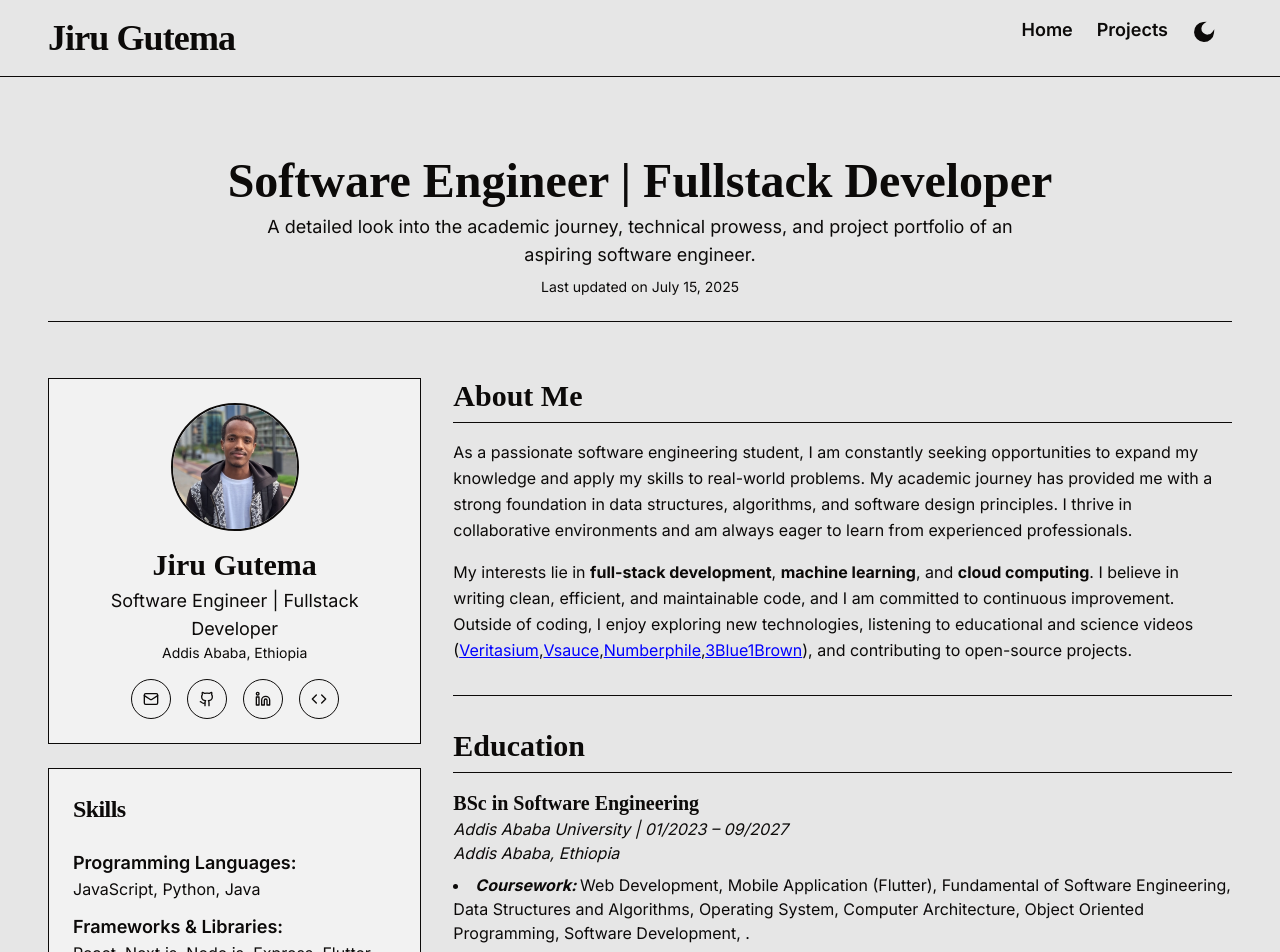
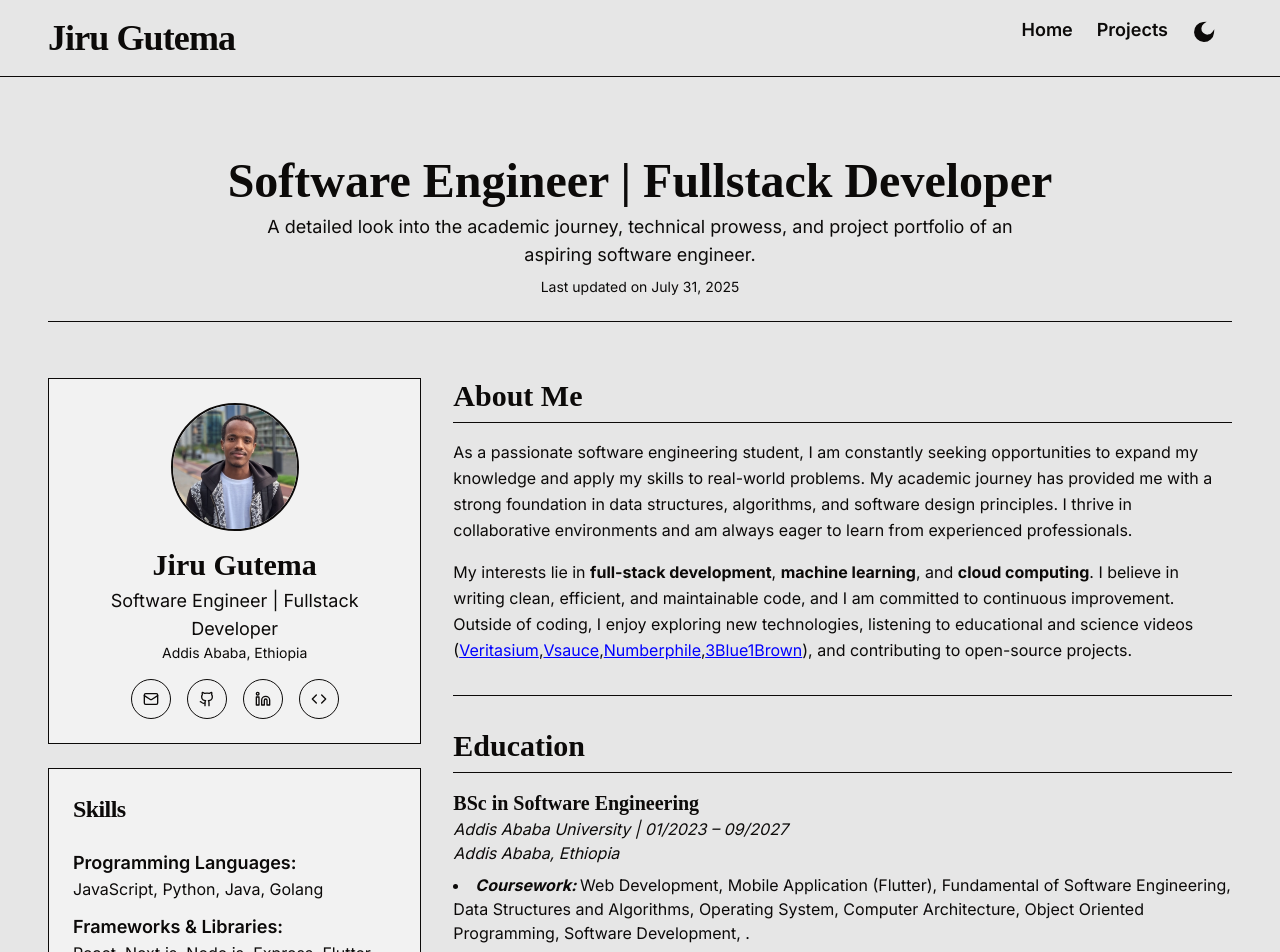
Before and after one commit to JiruGutema/Profile-Portfolio, a Next.js app: page / in a window 1280 px wide. Shown: the top 952 px of the page. Built offline with nearby package versions, Linux system fonts and the light colour scheme.

Commit message:
golang is added

```diff
--- a/app/page.tsx
+++ b/app/page.tsx
@@ -17,7 +17,7 @@ export default function PortfolioPage() {
           project portfolio of an aspiring software engineer.
         </p>
         <p className="text-sm text-muted-foreground mt-2">
-          Last updated on July 15, 2025
+          Last updated on July 31, 2025
         </p>
       </section>
 
@@ -112,7 +112,7 @@ export default function PortfolioPage() {
             </CardHeader>
             <CardContent className="">
               <h3 className="text-lg font-semibold">Programming Languages:</h3>
-              <p className="text-base mt-0">JavaScript, Python, Java</p>
+              <p className="text-base mt-0">JavaScript, Python, Java, Golang</p>
               <h3 className="text-lg mt-3 font-semibold">
                 Frameworks & Libraries:
               </h3>
```
